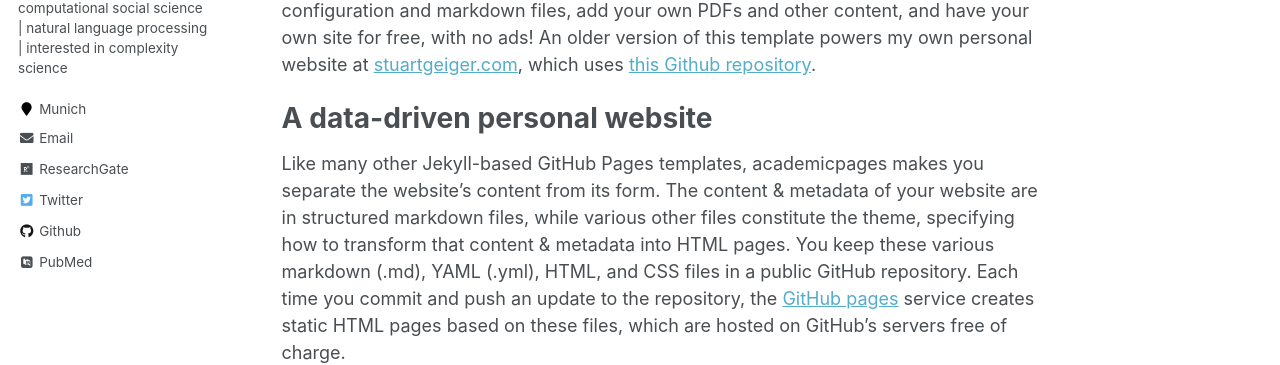
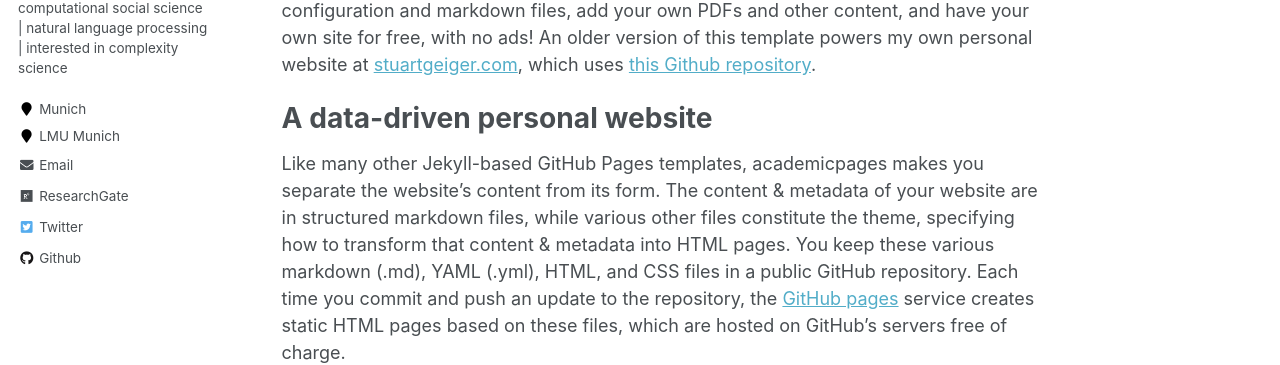
Before and after one commit to patschw/patschw.github.io, a Jekyll site: the page built from _pages/about.md, in a window 1280 px wide. Shown: the part 380-745 px from the top of the page. Built offline with Jekyll 4.4.1, drawn with Linux system fonts in a browser that asks for light colours; some web fonts are replaced.

Commit message:
Initial commit

```diff
--- a/_config.yml
+++ b/_config.yml
@@ -84,8 +84,8 @@ author:
   avatar           : "website_avatar.png"
   bio              : "PhD candidate \n computational communication research | political communication | computational social science | natural language processing | interested in complexity science"
   location         : "Munich"
-  employer         :
-  pubmed           : "#https://www.ncbi.nlm.nih.gov/pubmed/?term=john+snow"
+  employer         : "LMU Munich"
+  pubmed           : # "#https://www.ncbi.nlm.nih.gov/pubmed/?term=john+snow"
   googlescholar    : # "http://yourfullgooglescholarurl.com"
   email            : "patrick.schwabl@ifkw.lmu.de"
   researchgate     :  https://www.researchgate.net/profile/Patrick_Schwabl
@@ -115,6 +115,7 @@ author:
   xing             :
   youtube          :
   wikipedia        :
+  LMU              : "https://www.ls1.ifkw.uni-muenchen.de/personen/wiss_ma/schwabl/index.html"
 
 
 # Reading Files
```
